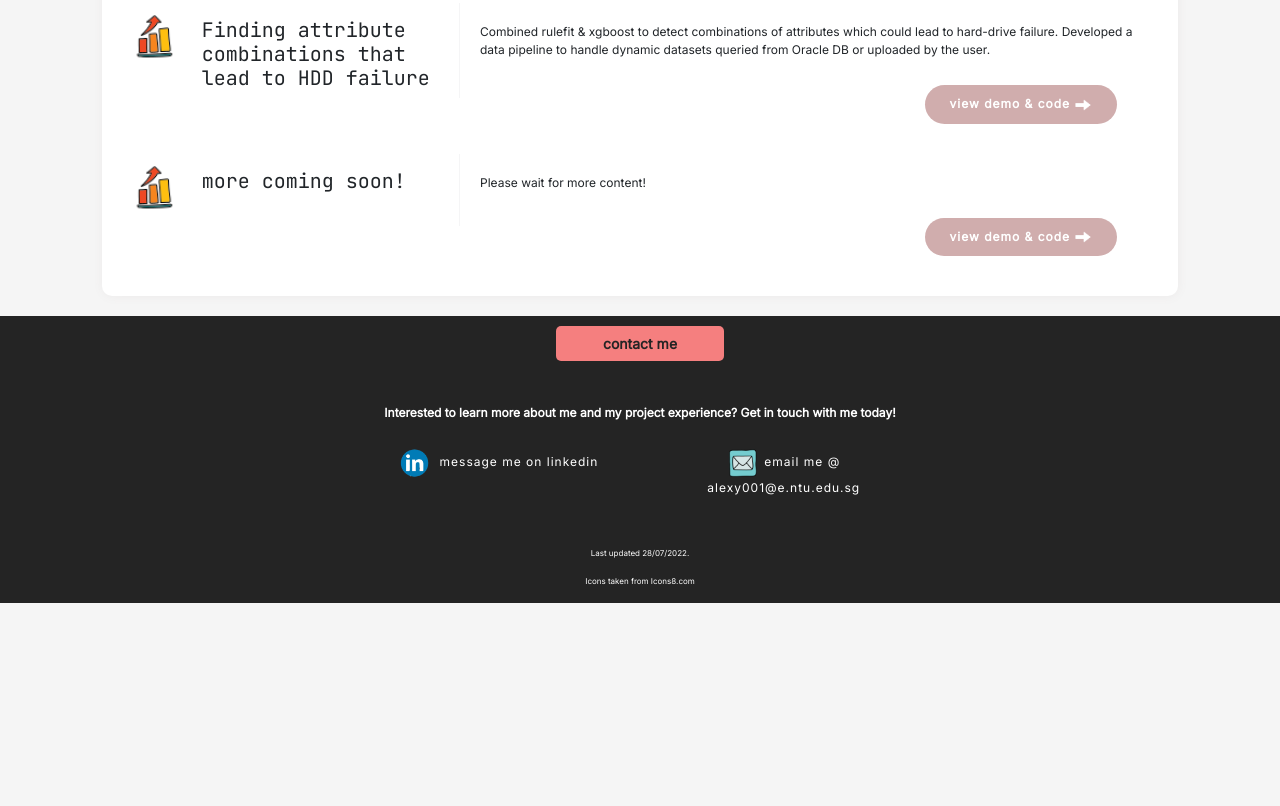
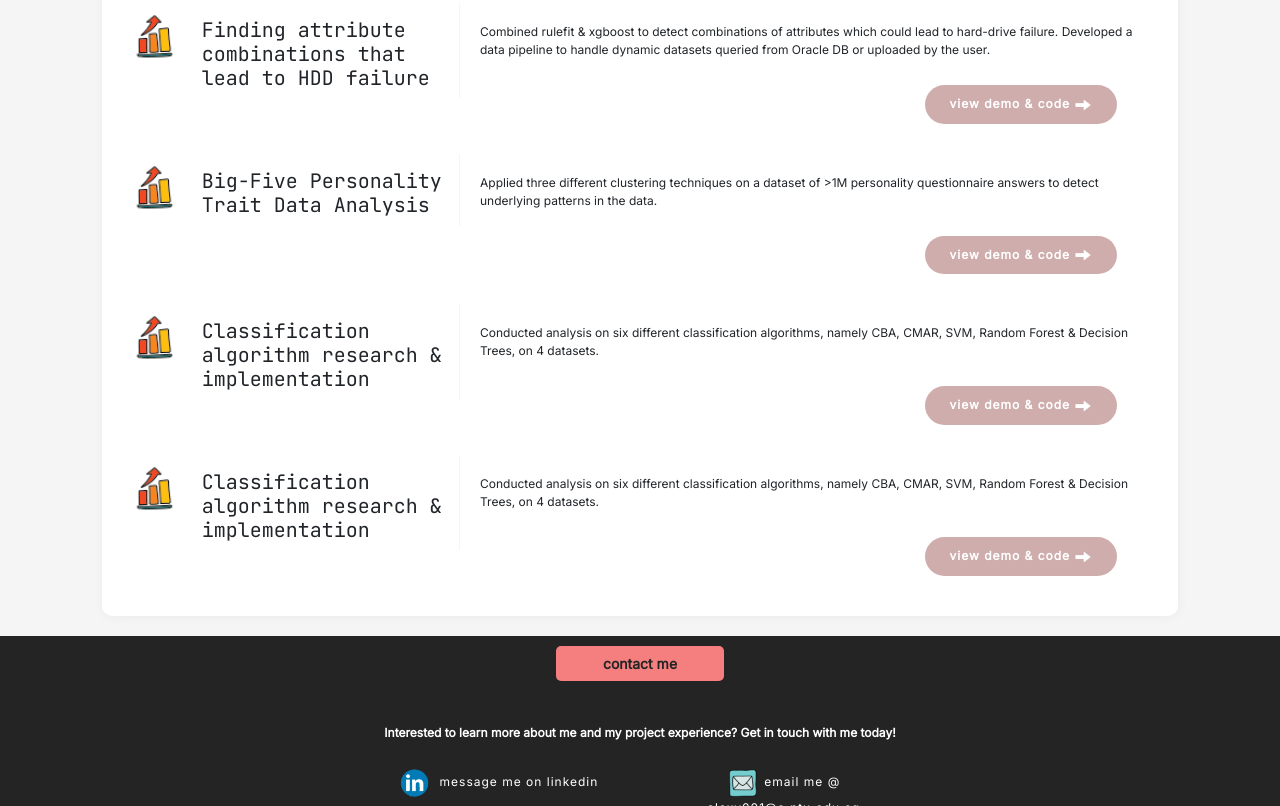
Before and after one commit to meowster99/meowster99.github.io, a website: page index.html in a window 1280 px wide. Shown: the part 1889-2695 px from the top of the page. Before the commit the page ends 2492 px from the top, so only its background shows below. Drawn offline with Linux system fonts and the light colour scheme; files whose address does not match are found by name.

Commit message:
Update index.html & CV documents

```diff
--- a/index.html
+++ b/index.html
@@ -252,7 +252,7 @@
                 </div>
                 <div class="col-12 col-md-8 body-content">
                     <div class="row">
-                        <p>Implemented using Flutter. Developed in a group of four, following the software development lifecycle. In-charge of front-end design & partial implementation as well as UML diagramming & documentation.</p>
+                        <p>Implemented using Flutter. Developed in a group of four, following the software development lifecycle. In-charge of front-end design & implementation as well as UML diagramming & documentation.</p>
                     </div>
                     <div class="row button-row">
                         <a class="action-button-download-light disable" href="" target="_blank">view demo & code  <img src="static/assets/arrow.png" height="18"></a>
@@ -295,13 +295,53 @@
                             <img src="static/assets/data.png" height="52">
                         </div>
                         <div class="col-9">
-                            <h3> more coming soon! </h3>
+                            <h3> Big-Five Personality Trait Data Analysis </h3>
                         </div>
                     </div>
                 </div>
                 <div class="col-12 col-md-8 body-content">
                     <div class="row">
-                        <p>Please wait for more content!</p>
+                        <p> Applied three different clustering techniques on a dataset of >1M personality questionnaire answers to detect underlying patterns in the data. </p>
+                    </div>
+                    <div class="row button-row">
+                        <a class="action-button-download-light disable" href="" target="_blank">view demo & code  <img src="static/assets/arrow.png" height="18"></a>
+                    </div>
+                </div>
+            </div>
+            <div class="row align-self-center">
+                <div class="col-12 col-md-4">
+                    <div class="row first">
+                        <div class="col-3 header-icon">
+                            <img src="static/assets/data.png" height="52">
+                        </div>
+                        <div class="col-9">
+                            <h3> Classification algorithm research & implementation </h3>
+                        </div>
+                    </div>
+                </div>
+                <div class="col-12 col-md-8 body-content">
+                    <div class="row">
+                        <p> Conducted analysis on six different classification algorithms, namely CBA, CMAR, SVM, Random Forest & Decision Trees, on 4 datasets. </p>
+                    </div>
+                    <div class="row button-row">
+                        <a class="action-button-download-light disable" href="" target="_blank">view demo & code  <img src="static/assets/arrow.png" height="18"></a>
+                    </div>
+                </div>
+            </div>
+            <div class="row align-self-center">
+                <div class="col-12 col-md-4">
+                    <div class="row first">
+                        <div class="col-3 header-icon">
+                            <img src="static/assets/data.png" height="52">
+                        </div>
+                        <div class="col-9">
+                            <h3> Classification algorithm research & implementation </h3>
+                        </div>
+                    </div>
+                </div>
+                <div class="col-12 col-md-8 body-content">
+                    <div class="row">
+                        <p> Conducted analysis on six different classification algorithms, namely CBA, CMAR, SVM, Random Forest & Decision Trees, on 4 datasets. </p>
                     </div>
                     <div class="row button-row">
                         <a class="action-button-download-light disable" href="" target="_blank">view demo & code  <img src="static/assets/arrow.png" height="18"></a>
```
Also changed, not shown: 2 other files.
